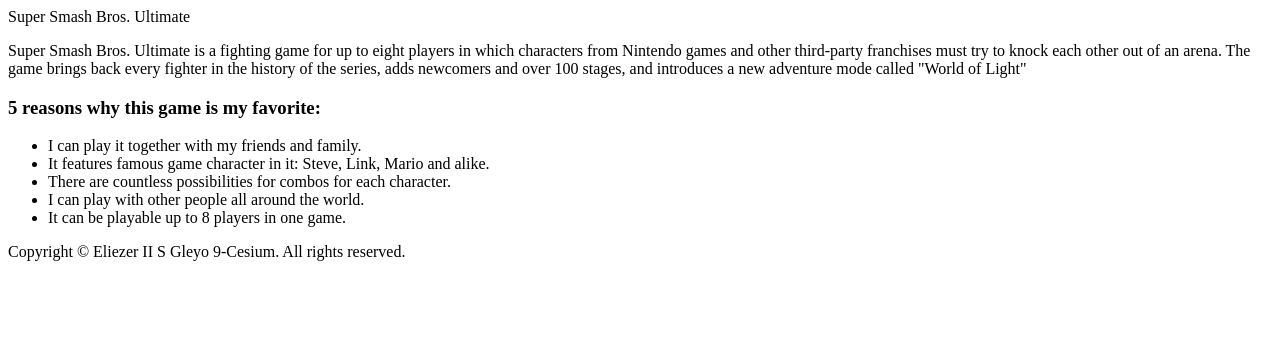
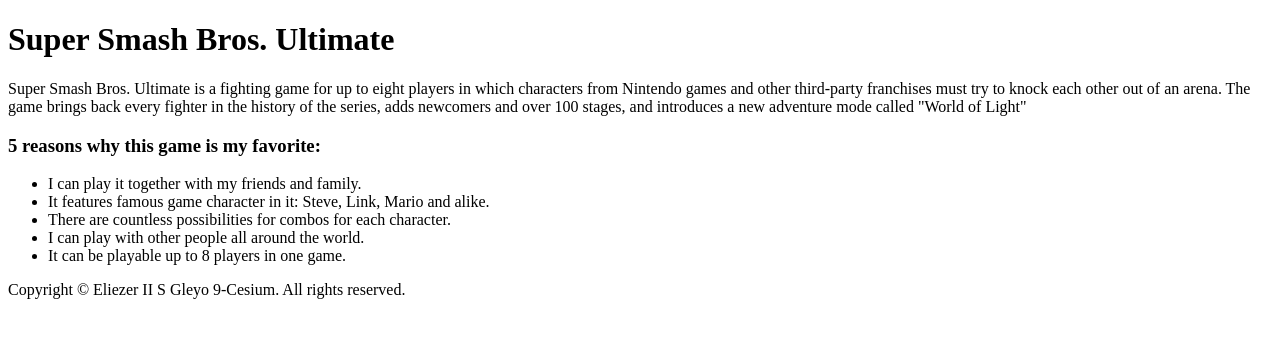
Before and after one commit to Ondy101/9-Cesium-Lab1-Gleyo, a plain HTML site: page index.html in a window 1280 px wide. Drawn offline with Linux system fonts and the light colour scheme.

Commit message:
Update index.html

```diff
--- a/index.html
+++ b/index.html
@@ -9,7 +9,7 @@
 		  <meta name="date-submitted" content="22-08-2024">
 	 </head>
      <body>
-          <diva
+          <div>
 
               <h1>Super Smash Bros. Ultimate</h1>
               <p>Super Smash Bros. Ultimate is a fighting game for up to eight players
```
